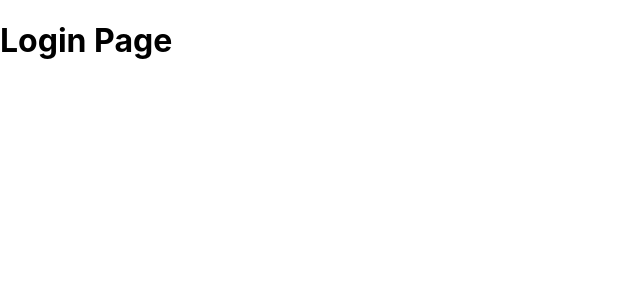
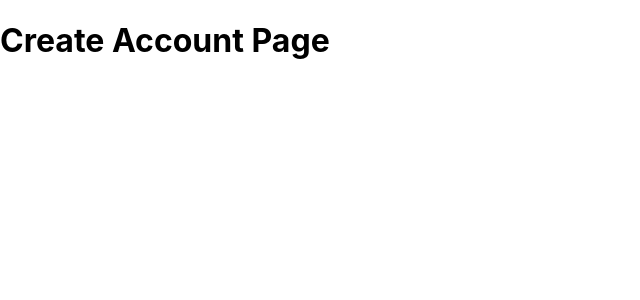
Before and after one commit to boilerblockchain/social_token, a Next.js app in the folder social-token/: page /CreateAccount in a window 1280 px wide. Shown: the top 300 px of the page, without its empty margins (0-640 px from the left). Built offline with nearby package versions, Linux system fonts and the light colour scheme.

Commit message:
Update CreateAccount.js

```diff
--- a/social-token/pages/CreateAccount.js
+++ b/social-token/pages/CreateAccount.js
@@ -1,7 +1,7 @@
 // domain.com/login
 
 function CreateAccount() {
-    return <h1>Login Page</h1>
+    return <h1>Create Account Page</h1>
 }
 
 export default CreateAccount;
```
